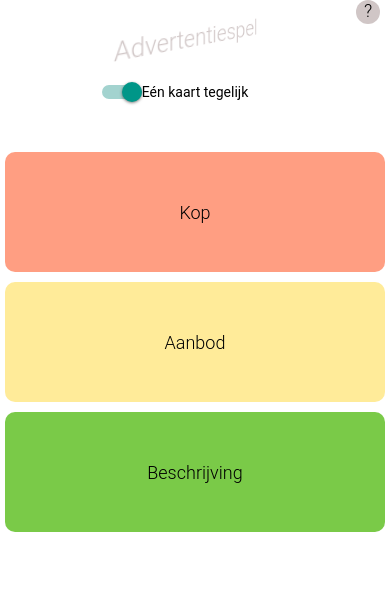
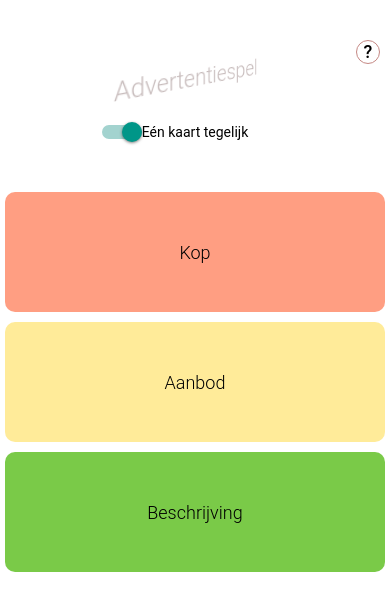
Before and after one commit to daafith/react-native-advertentiespel, a React Native app: screen / in a window 390 px wide. Shown: the top 610 px of the page. Built offline with nearby package versions, Linux system fonts and the light colour scheme.

Commit message:
style ios and version

```diff
--- a/app.json
+++ b/app.json
@@ -4,7 +4,7 @@
     "description": "Het klassieke advertentiespel zoals uitgebracht in de jaren 50.",
     "slug": "Advertentiespel",
     "privacy": "public",
-    "sdkVersion": "30.0.0",
+    "sdkVersion": "31.0.0",
     "platforms": ["ios", "android"],
     "version": "1.0.0",
     "orientation": "portrait",
@@ -26,7 +26,8 @@
     },
     "android": {
       "package": "nl.testbeacon.advertentiespel",
-      "versionCode": 1
+      "versionCode": 1,
+      "permissions": []
     },
     "githubUrl": "https://github.com/daafith/react-native-advertentiespel"
   }
--- /dev/null
+++ b/babel.config.js
@@ -0,0 +1,6 @@
+module.exports = function(api) {
+  api.cache(true);
+  return {
+    presets: ['babel-preset-expo'],
+  };
+};
--- a/components/Explanation.js
+++ b/components/Explanation.js
@@ -18,7 +18,7 @@ export class Explanation extends Component {
                         Deze app geeft (per speler) de mogelijkheid één of meerdere kaarten tegelijk te trekken.
                         Wil je een andere tekst? Druk dan opnieuw op de betreffende kaart.{"\n"}
                     </Text>
-                <TouchableOpacity underlayColor={"transparent"} onPress={this.props.onPress}>
+                <TouchableOpacity onPress={this.props.onPress}>
                     <Text style={styles.backToGame}>Terug</Text>
                 </TouchableOpacity>
             </View>
--- a/components/QuestionMark.js
+++ b/components/QuestionMark.js
@@ -5,8 +5,8 @@ import * as PropTypes from "prop-types";
 
 export class QuestionMark extends Component {
     render() {
-        return <View style={styles.questionView}>
-            <TouchableOpacity underlayColor={"transparent"} onPress={this.props.onPress}>
+        return <View>
+            <TouchableOpacity style={styles.questionView} underlayColor={"transparent"} onPress={this.props.onPress}>
                 <Text style={styles.questionText}>?</Text>
             </TouchableOpacity>
         </View>;
--- a/styles.js
+++ b/styles.js
@@ -1,7 +1,7 @@
-import {StyleSheet, Dimensions, Platform, StatusBar} from "react-native";
+import {StyleSheet, Dimensions, Platform} from "react-native";
 
 function font() {
-    return Platform.OS === 'ios' ? 'American Typewriter' : 'Roboto';
+    return Platform.OS === 'ios' ? 'System' : 'Roboto';
 }
 
 function boardWidth() {
@@ -9,7 +9,7 @@ function boardWidth() {
 }
 
 function screentTop() {
-    return StatusBar.currentHeight + 5;
+    return 40;
 }
 
 export const styles = StyleSheet.create({
@@ -22,12 +22,13 @@ export const styles = StyleSheet.create({
         fontFamily: font(),
         textAlign: 'center',
         color: '#000',
-        fontWeight: '300',
+        fontWeight: '500',
         fontSize: 18,
         width: 24,
         height: 24,
         borderRadius: 24/2,
-        backgroundColor: 'rgba(68, 29, 29, 0.25)',
+        borderColor: '#c58884',
+        borderWidth: 1,
     },
     overlay: {
         backgroundColor: '#f5f5f5',
@@ -50,11 +51,12 @@ export const styles = StyleSheet.create({
         paddingRight: 5,
         textAlign: 'center',
         fontFamily: font(),
-        borderColor: 'rgba(78, 184, 11, 0.75)',
+        borderWidth: 2,
+        borderColor: '#45890b',
         fontSize: 18,
         fontWeight: '400',
         color:'#000',
-        backgroundColor: 'rgba(78, 184, 11, 0.75)',
+        backgroundColor: '#45890b',
         ...Platform.select({
             android: {
                 borderRadius: 50,
@@ -162,7 +164,7 @@ export const styles = StyleSheet.create({
         fontSize: 24,
         color: '#441d1d',
         fontWeight: '300',
-        opacity: 0.25,
+        opacity: 0.30,
         transform: [
             { perspective: 300 },
             { rotateY: '30deg'},
```
Also changed, not shown: package.json (+7 -4 lines), .babelrc (deleted), 1 other file (tests, documents, lock files or other folders).
